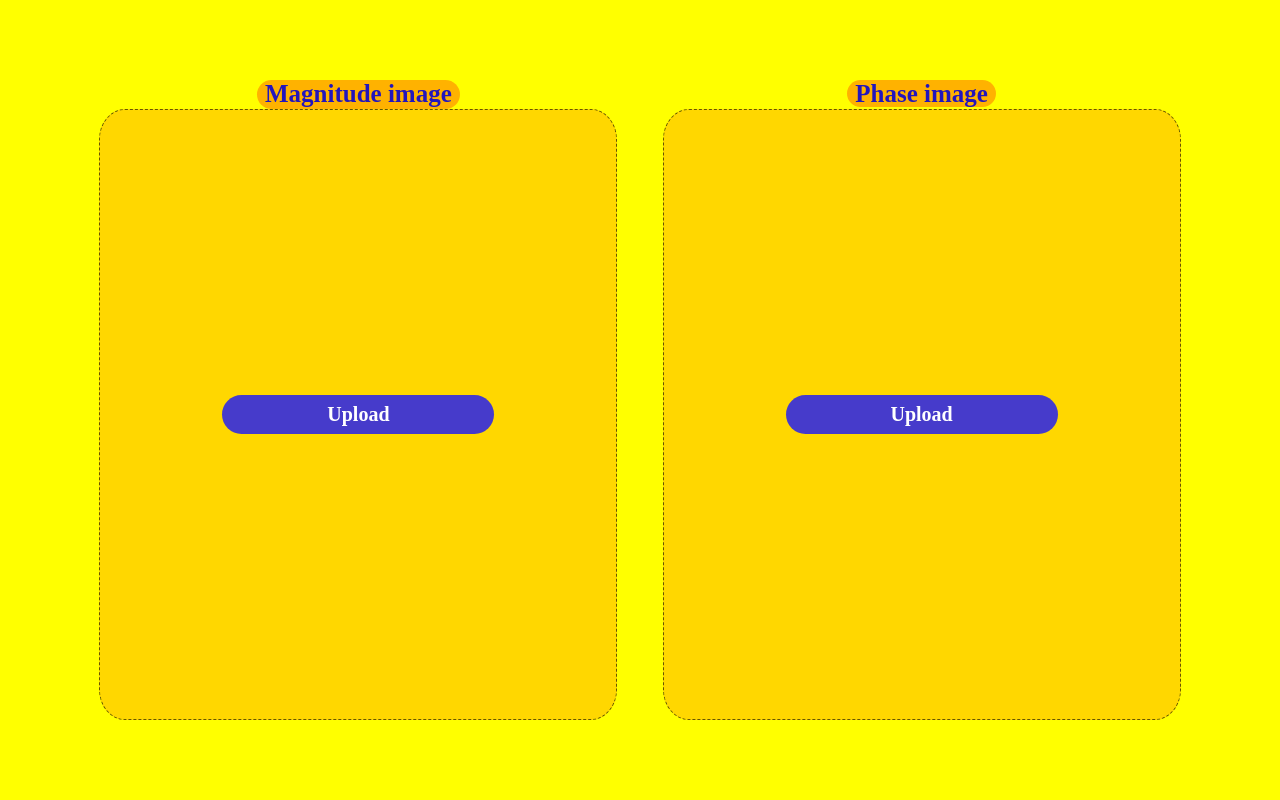
After one commit to Dinahussam/Image-Lap, a Flask app: template templates/main.html in a window 1280 px wide. The commit adds this page. Run offline with Flask 2, Linux system fonts and the light colour scheme; the template is opened without the code that fills it, so the values that code supplies are empty; some libraries are stand-ins or nearby versions.

Commit message:
cropping image in java script

```diff
--- /dev/null
+++ b/app.py
@@ -0,0 +1,11 @@
+
+from flask import Flask, jsonify, render_template, request
+
+app = Flask(__name__, template_folder="templates")
+
+
+@app.route('/')
+def home():
+    return render_template('main.html')
+if __name__ == '__main__':
+    app.run(debug=True)
--- a/front/Style/Css.css
+++ b/static/css/main.css
@@ -2,7 +2,6 @@
     padding: 0px;
     margin: 0px;
 }
-
 body {
     display: flex;
     height: 100vh;
@@ -20,17 +19,18 @@ body {
     height: 80%;
     width: 40%;
 }
-.containerLabel{
+
+.containerLabel {
     padding: 0px 8px;
     border-radius: 20px;
     font-size: 25px;
     font-weight: bold;
     /* background-color:rgba(132,150,173,0.18) ; */
-    background-color: rgba(255 ,0 ,0 ,0.3);
+    background-color: rgba(255, 0, 0, 0.3);
     color: rgb(11 3 209 / 90%);
 }
 
-.imageContainer{
+.imageContainer {
     display: flex;
     justify-content: center;
     align-items: center;
@@ -44,7 +44,8 @@ body {
     background-color: gold;
 
 }
-.magnitudeImageBtn{
+
+.magnitudeImageBtn {
     display: flex;
     align-items: center;
     justify-content: center;
@@ -52,15 +53,18 @@ body {
     font-size: 20px;
     font-weight: bold;
     color: #fff;
-    background-color:  rgb(50, 43, 226,0.9);/*   rgb(138, 43, 226);*/
+    background-color: rgb(50, 43, 226, 0.9);
+    /*   rgb(138, 43, 226);*/
     padding: 8px;
     border-radius: 20px;
 }
-.magnitudeImageBtn:hover{
-    background-color:   rgb(30, 20, 226);/* rgba(138, 43, 226)*/
+
+.magnitudeImageBtn:hover {
+    background-color: rgb(30, 20, 226);
+    /* rgba(138, 43, 226)*/
 }
 
-.magnitudeImage{
+#magnitudeImage {
     display: none;
     height: 100%;
     width: 100%;
@@ -68,8 +72,14 @@ body {
     background-size: 100% 100%;
     background-repeat: no-repeat;
 }
+.hide {
+	display: none;
+}
 
-.phaseImageBtn{
+img {
+	max-width: 100%;
+}
+.phaseImageBtn {
     display: flex;
     align-items: center;
     justify-content: center;
@@ -77,15 +87,18 @@ body {
     font-size: 20px;
     font-weight: bold;
     color: #fff;
-    background-color:  rgb(50, 43, 226,0.9);/*   rgb(138, 43, 226);*/
+    background-color: rgb(50, 43, 226, 0.9);
+    /*   rgb(138, 43, 226);*/
     padding: 8px;
     border-radius: 20px;
 }
-.phaseImageBtn:hover{
-    background-color:   rgb(30, 20, 226);/* rgba(138, 43, 226)*/
+
+.phaseImageBtn:hover {
+    background-color: rgb(30, 20, 226);
+    /* rgba(138, 43, 226)*/
 }
 
-.phaseImage{
+.phaseImage {
     display: none;
     height: 100%;
     width: 100%;
--- /dev/null
+++ b/static/js/main.js
@@ -0,0 +1,70 @@
+let magnitudeImageInput = document.querySelector("#magnitudeImageInput");
+let phaseImageInput = document.querySelector("#phaseImageInput");
+let magnitudeImage = document.querySelector("#magnitudeImage");
+let magnitudeImageBtn = document.querySelector(".magnitudeImageBtn");
+let phaseImageBtn = document.querySelector(".phaseImageBtn");
+let phaseImage = document.querySelector("#phaseImage");
+let imageCrop=document.getElementById('image-box');
+var path = "";
+function upload_image_action(image,button) {
+  image.style.display = `flex`;
+  button.style.display = `none`;
+}
+magnitudeImageInput.addEventListener("change", function () {
+  let reader = new FileReader();
+  magnitudeImage.style.display = `flex`;
+  reader.addEventListener("load", () => {
+    path = reader.result;
+    magnitudeImage.src = `${path}`;
+    cropper = new Cropper( magnitudeImage, {
+		});
+    magnitudeImage.addEventListener('cropend', (event) => {
+    cropper.getCroppedCanvas().toBlob(function (blob){
+      console.log(blob);
+      // var formData = new FormData();
+      // formData.append('croppedImage', blob);
+      // console.log(formData);
+      // $.ajax({
+      //   type: "POST",
+      //   url: "/predict",
+      //   data: formData,
+      //   contentType: false,
+      //   cache: false,
+      //   processData: false,
+      //   async: true,
+      // });
+    });
+    upload_image_action(magnitudeImage,magnitudeImageBtn);
+    });
+  });
+reader.readAsDataURL(this.files[0]);
+});
+phaseImageInput.addEventListener("change", function () {
+  let reader = new FileReader();
+  phaseImage.style.display = `flex`;
+  reader.addEventListener("load" ,() => {
+
+    path = reader.result;
+    phaseImage.src = `${path}`;
+    cropper = new Cropper(phaseImage, {
+		});
+    phaseImage.addEventListener('cropend', (event) => {
+    cropper.getCroppedCanvas().toBlob(function (blob){
+      console.log(blob);
+      // var formData = new FormData();
+    //   formData.append(blob);
+    //   $.ajax({
+    //     type: "POST",
+    //     url: "/predict",
+    //     data: formData,
+    //     contentType: false,
+    //     cache: false,
+    //     processData: false,
+    //     async: true,
+    //   });
+    });
+    upload_image_action(phaseImage,phaseImageBtn);
+    });
+  });
+reader.readAsDataURL(this.files[0]);
+});
--- /dev/null
+++ b/templates/main.html
@@ -0,0 +1,54 @@
+<!DOCTYPE html>
+<html lang="en">
+<head>
+    <meta charset="UTF-8" />
+    <meta http-equiv="X-UA-Compatible" content="IE=edge" />
+    <meta name="viewport" content="width=device-width, initial-scale=1.0" />
+    <title>Document</title>
+    <link rel="stylesheet" href="/static/css/main.css">
+    <!-- Normalize CSS -->
+    <link rel="stylesheet" href="https://cdnjs.cloudflare.com/ajax/libs/normalize/5.0.0/normalize.min.css">
+    <!-- Cropper CSS -->
+    <link rel='stylesheet' href='https://cdnjs.cloudflare.com/ajax/libs/cropper/2.3.4/cropper.min.css'>
+    <script src='https://cdnjs.cloudflare.com/ajax/libs/cropperjs/0.8.1/cropper.min.js'></script>
+
+
+</head>
+<body>
+    <div class="container">
+        <label class="containerLabel">Magnitude image</label>
+        <div class="imageContainer">
+            <input
+            id="magnitudeImageInput"
+            type="file"
+            accept="image/*"
+            style="display: none"
+            />
+            <img id="magnitudeImage" src="" alt=""/>
+            <label for="magnitudeImageInput" class="magnitudeImageBtn"
+            >Upload</label
+            >
+        </div>
+    </div>
+    <div id= "img-box" class="crop-container"></div>
+    <div class="container">
+        <div>
+        <label class="containerLabel">Phase image</label>
+        </div>
+        <div class="imageContainer">
+            <input
+                id="phaseImageInput"
+                type="file"
+                accept="image/*"
+                style="display: none"
+            />
+            <img id="phaseImage" src="" alt=""/>
+            <label for="phaseImageInput" class="phaseImageBtn">Upload</label>
+        </div>
+    </div>
+    <script src="{{ url_for('static', filename='js/main.js') }}"></script>
+        <!-- Cropper JS -->
+    <script src='https://cdnjs.cloudflare.com/ajax/libs/cropperjs/0.8.1/cropper.min.js'></script>
+
+</body>
+</html>
```
Also changed, not shown: front/index.html (deleted, +0 -41 lines), front/script/main.js (deleted, +0 -34 lines), static/imgs/Background-01.png (added), static/imgs/Picture1.jpg (added), static/imgs/irondoor.png (added). Lines whose indentation alone changed are shown as unchanged.
